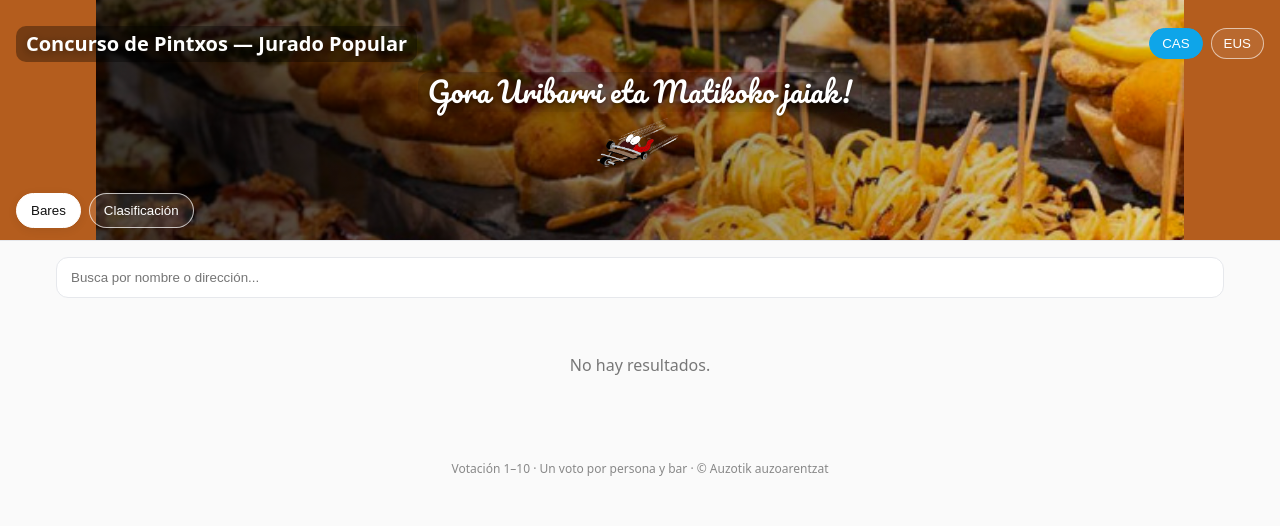
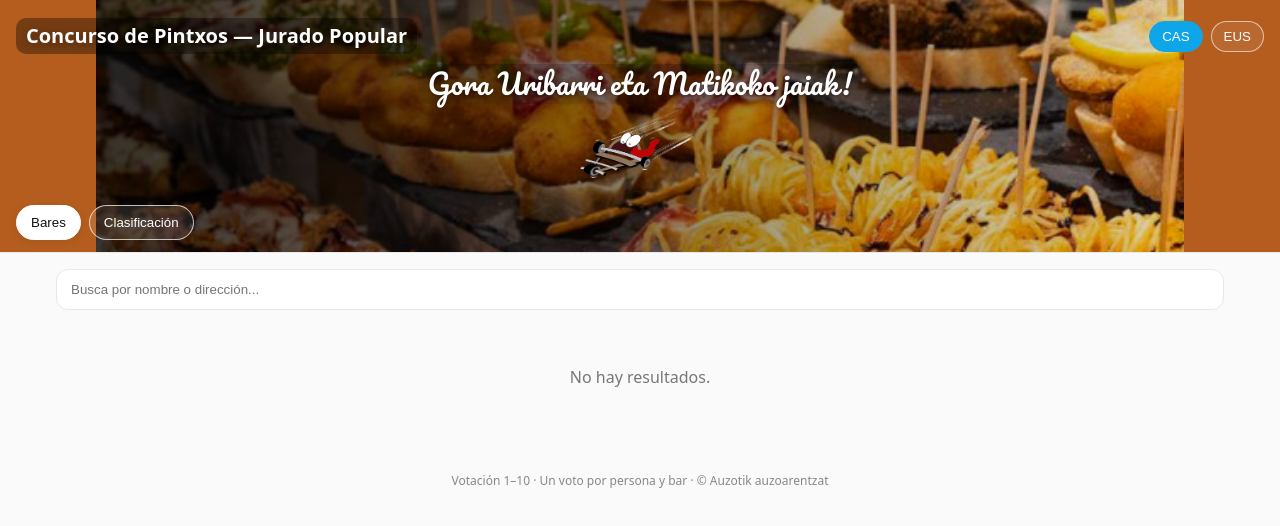
Before and after one commit to markelmartinez/sistema-votacion, a plain HTML site: page index.html in a window 1280 px wide. Drawn offline with Linux system fonts and the light colour scheme; no server answers.

Commit message:
Update index.html

```diff
--- a/index.html
+++ b/index.html
@@ -80,12 +80,12 @@
     }
     .slogan-logo-wrap{ text-align:center; margin-top:6px; }
     .slogan-logo{
-      height:44px;               /* antes 34px */
+      height:64px;               /* antes 34px */
       width:auto;
       filter: drop-shadow(0 2px 8px rgba(0,0,0,.35));
     }
     @media (min-width: 900px){
-      .slogan-logo{ height:52px; }
+      .slogan-logo{ height:72px; }
     }
 
     .lang{display:flex;gap:8px}
```
